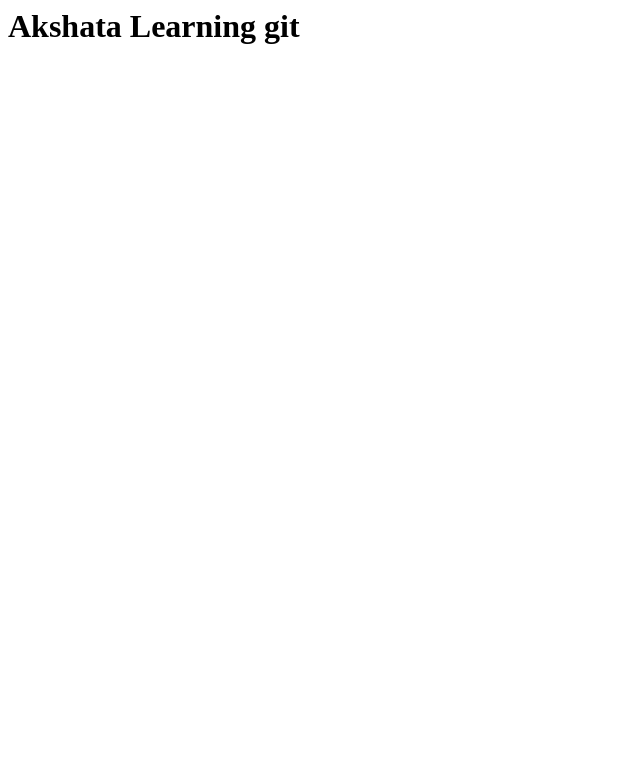
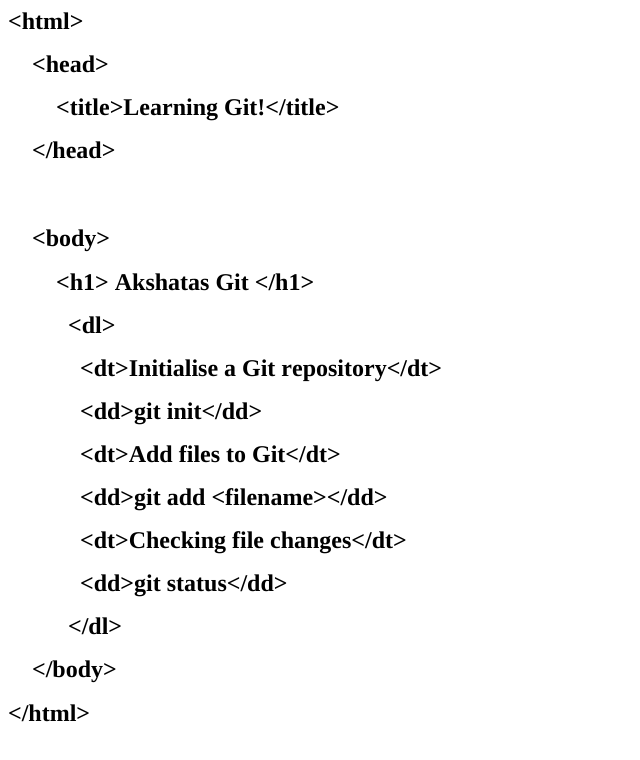
Before and after one commit to ABTech-07/practising-git, a plain HTML site: page index.html in a window 1280 px wide. Shown: the whole page, without its empty margins (0-640 px from the left). Drawn offline with Linux system fonts and the light colour scheme.

Commit message:
akshata updated to include the commands I learned today

```diff
--- a/index.html
+++ b/index.html
@@ -1 +1,32 @@
-<h1>Akshata Learning git</h1>
+<!DOCTYPE html PUBLIC "-//W3C//DTD HTML 4.01//EN" "http://www.w3.org/TR/html4/strict.dtd">
+<html>
+<head>
+  <meta http-equiv="Content-Type" content="text/html; charset=utf-8">
+  <meta http-equiv="Content-Style-Type" content="text/css">
+  <title></title>
+  <meta name="Generator" content="Cocoa HTML Writer">
+  <meta name="CocoaVersion" content="2487.7">
+  <style type="text/css">
+    span.s1 {font-kerning: none}
+  </style>
+</head>
+<body>
+<h1 style="margin: 0.0px 0.0px 16.1px 0.0px; font: 24.0px Times; -webkit-text-stroke: #000000"><span class="s1"><b>&lt;html&gt;</b></span></h1>
+<h1 style="margin: 0.0px 0.0px 16.1px 0.0px; font: 24.0px Times; -webkit-text-stroke: #000000"><span class="s1"><b><span class="Apple-converted-space">    </span>&lt;head&gt;</b></span></h1>
+<h1 style="margin: 0.0px 0.0px 16.1px 0.0px; font: 24.0px Times; -webkit-text-stroke: #000000"><span class="s1"><b><span class="Apple-converted-space">        </span>&lt;title&gt;Learning Git!&lt;/title&gt;</b></span></h1>
+<h1 style="margin: 0.0px 0.0px 16.1px 0.0px; font: 24.0px Times; -webkit-text-stroke: #000000"><span class="s1"><b><span class="Apple-converted-space">    </span>&lt;/head&gt;</b></span></h1>
+<h1 style="margin: 0.0px 0.0px 16.1px 0.0px; font: 24.0px Times; -webkit-text-stroke: #000000; min-height: 29.0px"><span class="s1"><b></b></span><br></h1>
+<h1 style="margin: 0.0px 0.0px 16.1px 0.0px; font: 24.0px Times; -webkit-text-stroke: #000000"><span class="s1"><b><span class="Apple-converted-space">    </span>&lt;body&gt;</b></span></h1>
+<h1 style="margin: 0.0px 0.0px 16.1px 0.0px; font: 24.0px Times; -webkit-text-stroke: #000000"><span class="s1"><b><span class="Apple-converted-space">        </span>&lt;h1&gt; Akshatas Git &lt;/h1&gt;</b></span></h1>
+<h1 style="margin: 0.0px 0.0px 16.1px 0.0px; font: 24.0px Times; -webkit-text-stroke: #000000"><span class="s1"><b><span class="Apple-converted-space">          </span>&lt;dl&gt;</b></span></h1>
+<h1 style="margin: 0.0px 0.0px 16.1px 0.0px; font: 24.0px Times; -webkit-text-stroke: #000000"><span class="s1"><b><span class="Apple-converted-space">            </span>&lt;dt&gt;Initialise a Git repository&lt;/dt&gt;</b></span></h1>
+<h1 style="margin: 0.0px 0.0px 16.1px 0.0px; font: 24.0px Times; -webkit-text-stroke: #000000"><span class="s1"><b><span class="Apple-converted-space">            </span>&lt;dd&gt;git init&lt;/dd&gt;</b></span></h1>
+<h1 style="margin: 0.0px 0.0px 16.1px 0.0px; font: 24.0px Times; -webkit-text-stroke: #000000"><span class="s1"><b><span class="Apple-converted-space">            </span>&lt;dt&gt;Add files to Git&lt;/dt&gt;</b></span></h1>
+<h1 style="margin: 0.0px 0.0px 16.1px 0.0px; font: 24.0px Times; -webkit-text-stroke: #000000"><span class="s1"><b><span class="Apple-converted-space">            </span>&lt;dd&gt;git add &lt;filename&gt;&lt;/dd&gt;</b></span></h1>
+<h1 style="margin: 0.0px 0.0px 16.1px 0.0px; font: 24.0px Times; -webkit-text-stroke: #000000"><span class="s1"><b><span class="Apple-converted-space">            </span>&lt;dt&gt;Checking file changes&lt;/dt&gt;</b></span></h1>
+<h1 style="margin: 0.0px 0.0px 16.1px 0.0px; font: 24.0px Times; -webkit-text-stroke: #000000"><span class="s1"><b><span class="Apple-converted-space">            </span>&lt;dd&gt;git status&lt;/dd&gt;</b></span></h1>
+<h1 style="margin: 0.0px 0.0px 16.1px 0.0px; font: 24.0px Times; -webkit-text-stroke: #000000"><span class="s1"><b><span class="Apple-converted-space">          </span>&lt;/dl&gt;</b></span></h1>
+<h1 style="margin: 0.0px 0.0px 16.1px 0.0px; font: 24.0px Times; -webkit-text-stroke: #000000"><span class="s1"><b><span class="Apple-converted-space">    </span>&lt;/body&gt;</b></span></h1>
+<h1 style="margin: 0.0px 0.0px 16.1px 0.0px; font: 24.0px Times; -webkit-text-stroke: #000000"><span class="s1"><b>&lt;/html&gt;</b></span></h1>
+</body>
+</html>
```
